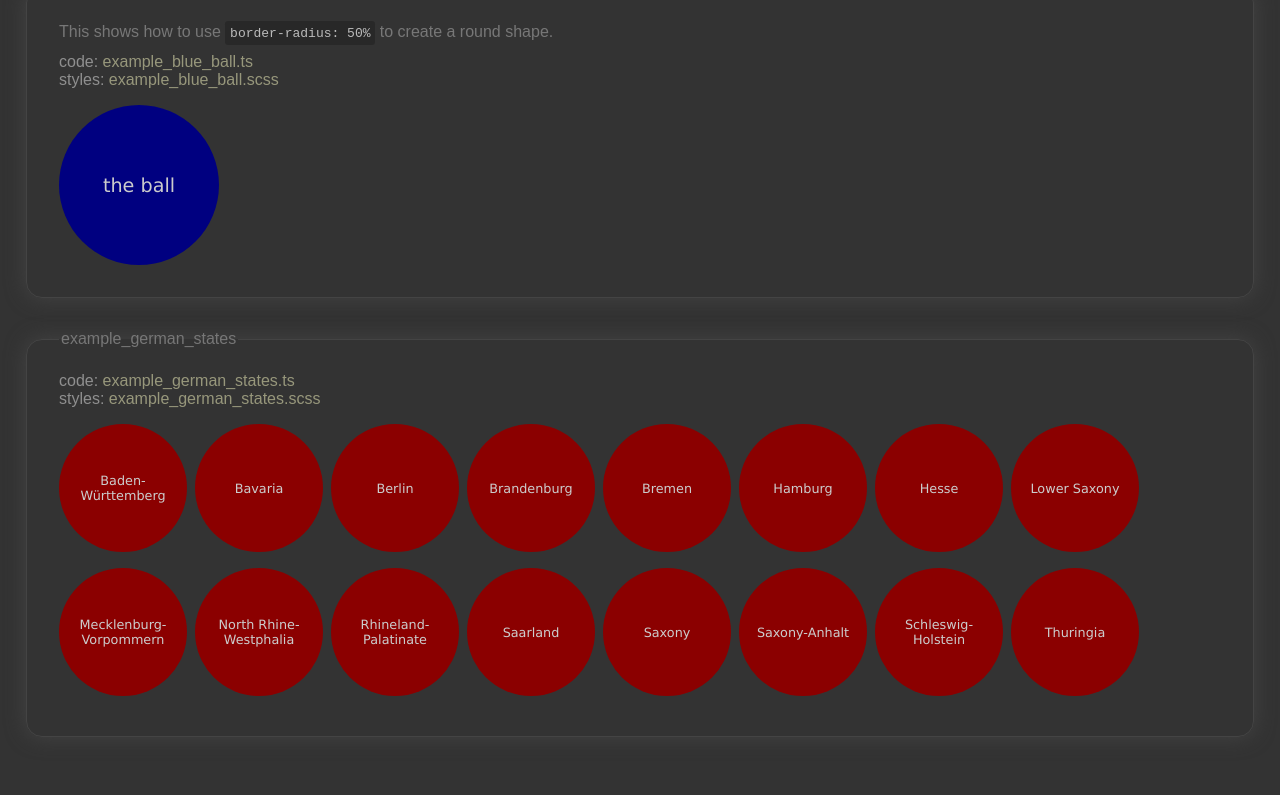
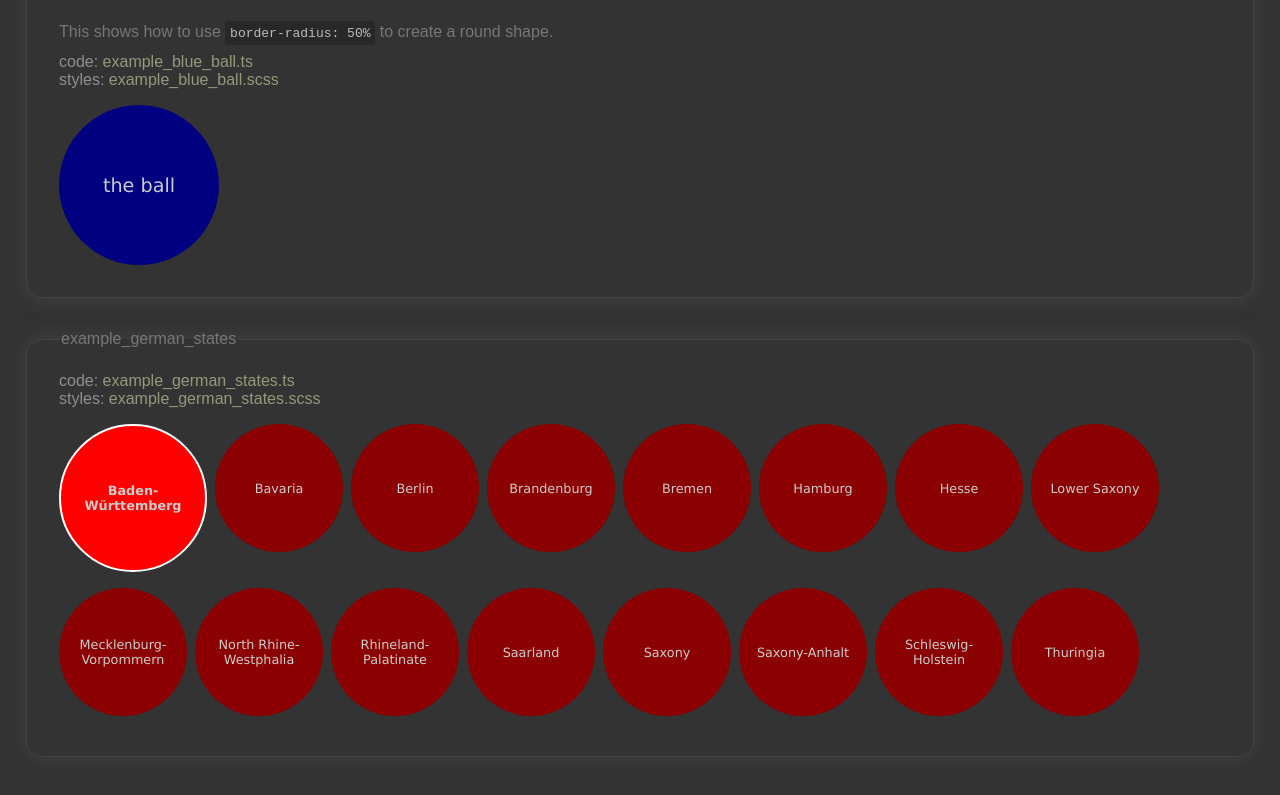
Before and after one commit to edwardtanguay/et005-starter-example-showcase, a website built with Vite: page index.html in a window 1280 px wide. In both pictures the pointer is over the element "Baden-Württemberg". Shown: the part 101-896 px from the top of the page. Built offline with nearby package versions, Linux system fonts and the light colour scheme.

Commit message:
german states finished

```diff
--- a/src/examples/example_german_states.scss
+++ b/src/examples/example_german_states.scss
@@ -4,6 +4,7 @@
 		gap: .5rem;
 		flex-wrap: wrap;
 	}
+
 	.state {
 		width: 6rem;
 		height: 6rem;
@@ -16,5 +17,15 @@
 		font-size: .8rem;
 		text-align: center;
 		margin-bottom: .5rem;
+		transition: .2s;
+
+		&:hover {
+			font-weight: bold;
+			width: 7rem;
+			height: 7rem;
+			background-color: red;
+			cursor: pointer;
+			border: 2px solid #fff;
+		}
 	}
 }
```
